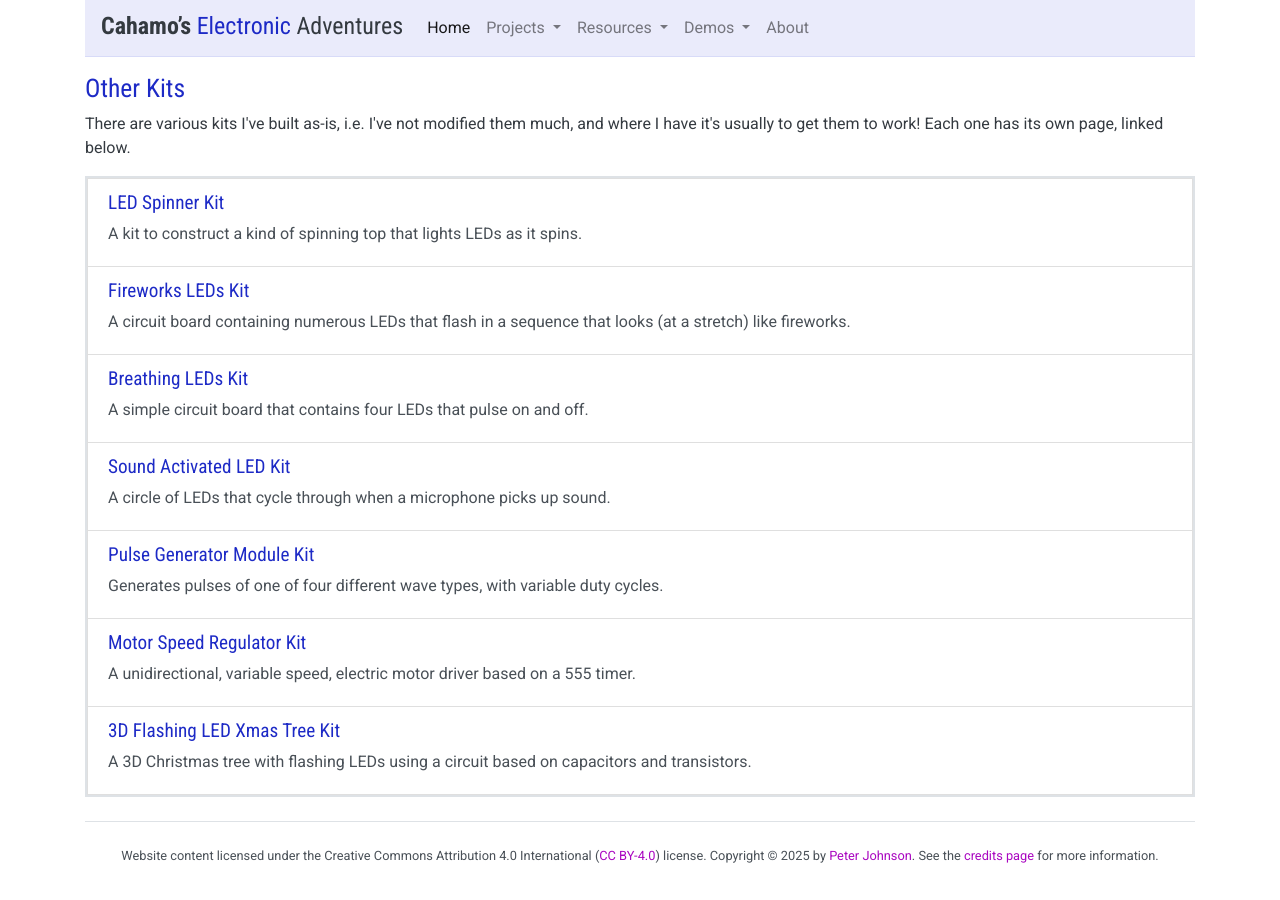
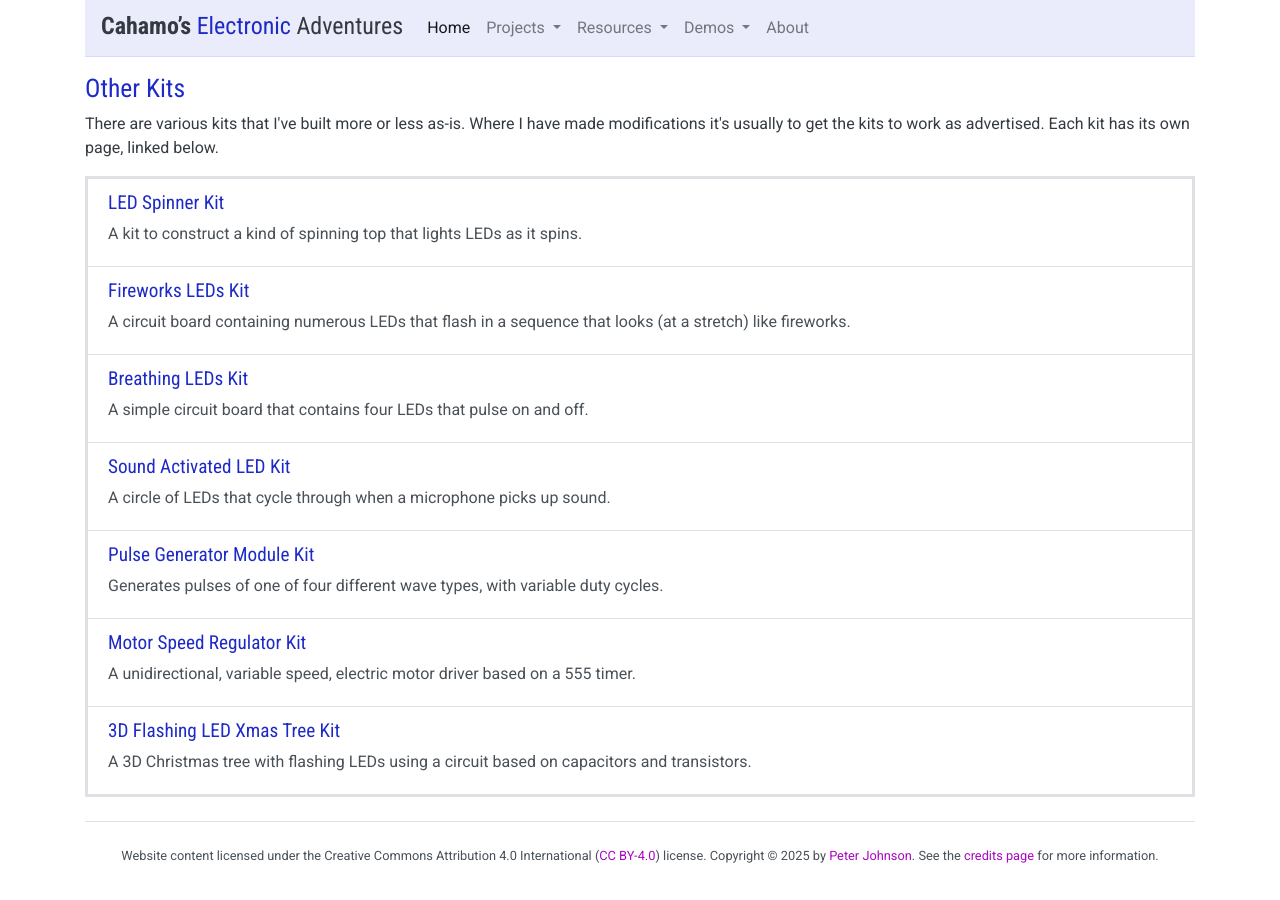
Before and after one commit to cahamo/cahamo.github.io, a Jekyll site: the page built from projects/kits/other/index.html, in a window 1280 px wide. Built offline with Jekyll 4.4.1, drawn with Linux system fonts in a browser that asks for light colours; comment, search, counter and statistics services are not loaded.

Commit message:
Minor edit to Other Kits index page

```diff
--- a/projects/kits/other/index.html
+++ b/projects/kits/other/index.html
@@ -4,7 +4,7 @@ title: "Other kits"
 ---
 <h1>Other Kits</h1>
 
-<p>There are various kits I've built as-is, i.e. I've not modified them much, and where I have it's usually to get them to work! Each one has its own page, linked below.</p>
+<p>There are various kits that I've built more or less as-is. Where I have made modifications it's usually to get the kits to work as advertised. Each kit has its own page, linked below.</p>
 
 <div class="list-group mb-3">
 
```
